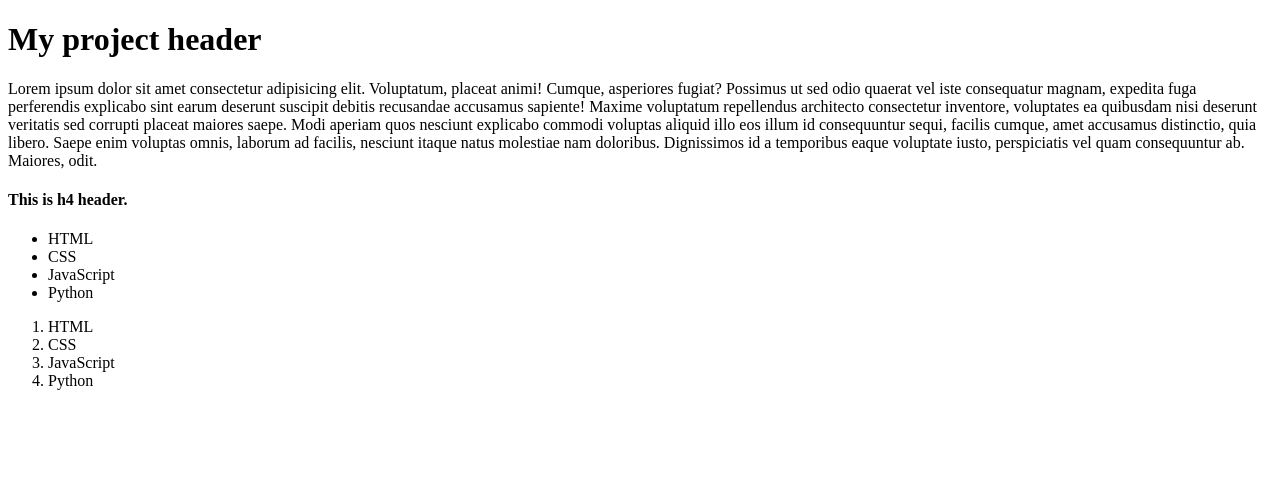
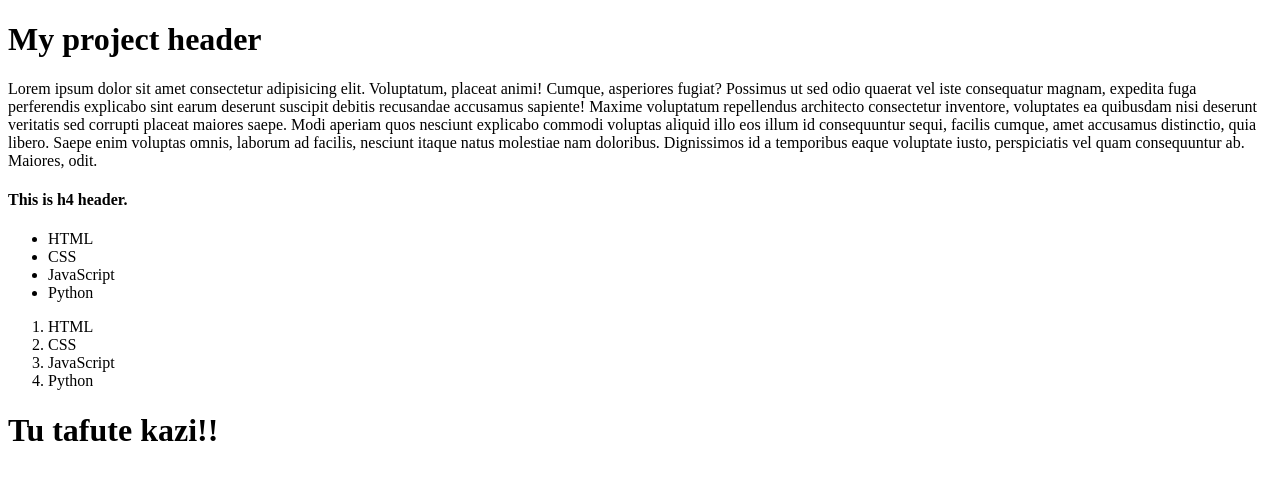
Before and after one commit to lemiprogram/demo-project, a plain HTML site: page index.html in a window 1280 px wide. Drawn offline with Linux system fonts and the light colour scheme.

Commit message:
Add a h1

```diff
--- a/index.html
+++ b/index.html
@@ -34,6 +34,6 @@
       <li>JavaScript</li>
       <li>Python</li>
     </ol>
-
+    <h1>Tu tafute kazi!!</h1>
   </body>
 </html>
```
